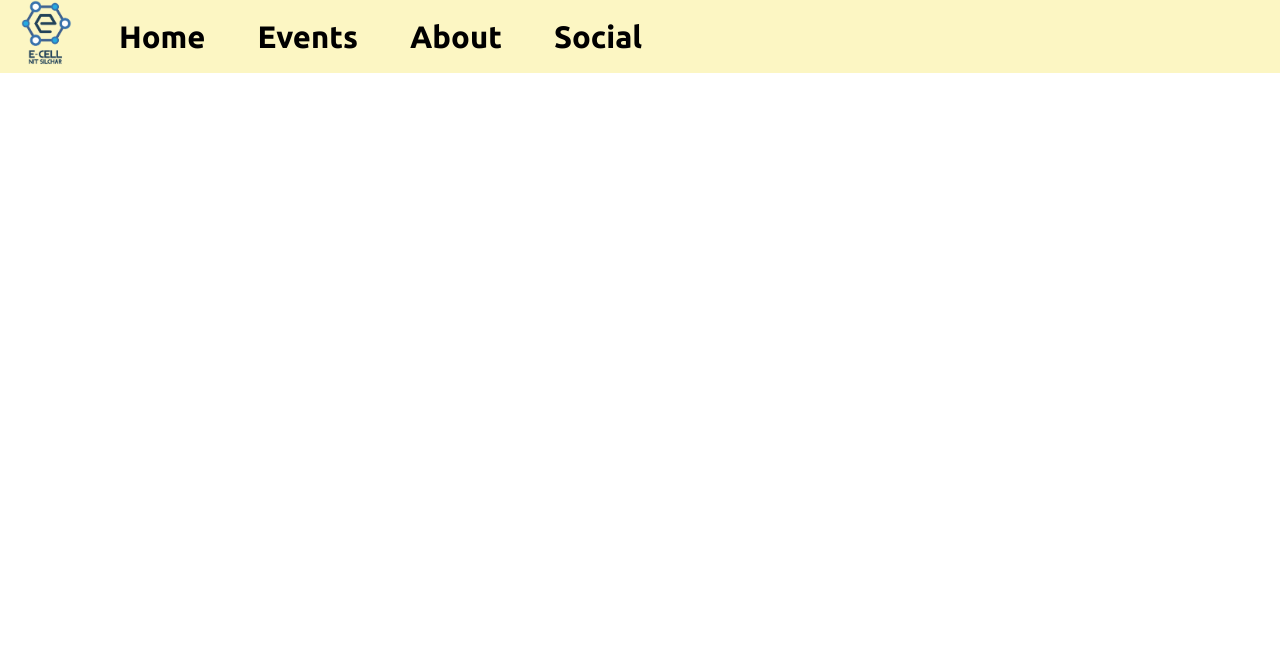
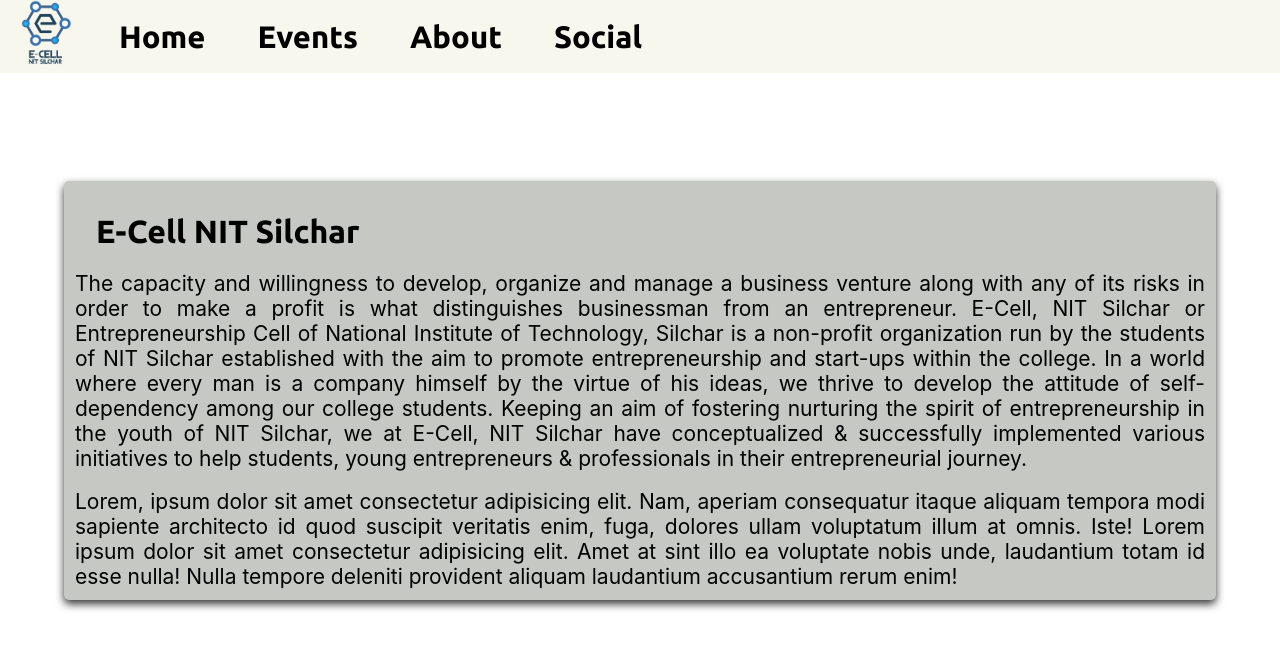
Before and after one commit to arjunsah21/nits_ecell_assignment, a plain HTML site: page about.html in a window 1280 px wide. Drawn offline with Linux system fonts and the light colour scheme.

Commit message:
about section done with some minor changes

```diff
--- a/about.html
+++ b/about.html
@@ -18,5 +18,24 @@
             <li><img src="img/nit logo.png" alt=""></li>
         </div> -->
     </nav>
+    <div class="container">
+        <div class="intro">
+            <h1 class="text_b">E-Cell NIT Silchar</h1>
+            <p class="des">
+            The capacity and willingness to develop, organize and manage a business venture along
+            with any of its risks in order to make a profit is what distinguishes businessman from
+            an entrepreneur. E-Cell, NIT Silchar or Entrepreneurship Cell of National Institute of
+            Technology, Silchar is a non-profit organization run by the students of NIT Silchar
+            established with the aim to promote entrepreneurship and start-ups within the
+            college. In a world where every man is a company himself by the virtue of his ideas, we
+            thrive to develop the attitude of self-dependency among our college students. Keeping
+            an aim of fostering nurturing the spirit of entrepreneurship in the youth of NIT Silchar, we at E-Cell, NIT Silchar have conceptualized & successfully implemented various initiatives to help students, young entrepreneurs & professionals in their entrepreneurial journey.
+            </p><br>
+            <p class="des">
+                Lorem, ipsum dolor sit amet consectetur adipisicing elit. Nam, aperiam consequatur itaque aliquam tempora modi sapiente architecto id quod suscipit veritatis enim, fuga, dolores ullam voluptatum illum at omnis. Iste!
+                Lorem ipsum dolor sit amet consectetur adipisicing elit. Amet at sint illo ea voluptate nobis unde, laudantium totam id esse nulla! Nulla tempore deleniti provident aliquam laudantium accusantium rerum enim!
+            </p>
+        </div>
+    </div>
 </body>
 </html>
--- a/css/card.css
+++ b/css/card.css
@@ -6,7 +6,6 @@
     flex-direction: column;
     align-items: center;
     margin: 21px;
-
 }
 
 .card img{
--- a/css/main.css
+++ b/css/main.css
@@ -10,7 +10,6 @@
     margin: 108px auto;
     box-shadow: 0 4px 8px 0 rgba(0, 0, 0, 0.8);
     border-radius: 5px;
-    box-sizing: border-box;
     align-items: center;
     background-color: rgb(198, 201, 195);
 }
@@ -41,7 +40,6 @@
 }
 
 .econ{
-    /* border: 3px solid blue; */
     max-width: 90%;
     margin: auto;
     display: grid;
--- a/css/navBar.css
+++ b/css/navBar.css
@@ -1,7 +1,7 @@
 .navBar{
     display: flex;
     align-items: center;
-    background-color: rgb(252, 246, 195);
+    background-color: rgb(248, 247, 237);
     max-width: 100%;
 }
 
@@ -17,6 +17,7 @@
 .item:hover{
     cursor: pointer;
 }
+
 .navBar li{
     list-style: none;
     padding: 0px 21px;
@@ -31,12 +32,16 @@
 }
 
 li a:hover{
-    background-color: #FF9800;
-    color: rgb(92, 93, 94);
+    /* background-color: #FF9800; */
+    color: #FF9800;
     border-radius: 5px;
 }
 
-.nits_logo{
+/* .nits_logo{
     display: flex;
     flex-direction: row-reverse;
+} */
+
+.active{
+    color: #FF9800;
 }
```
